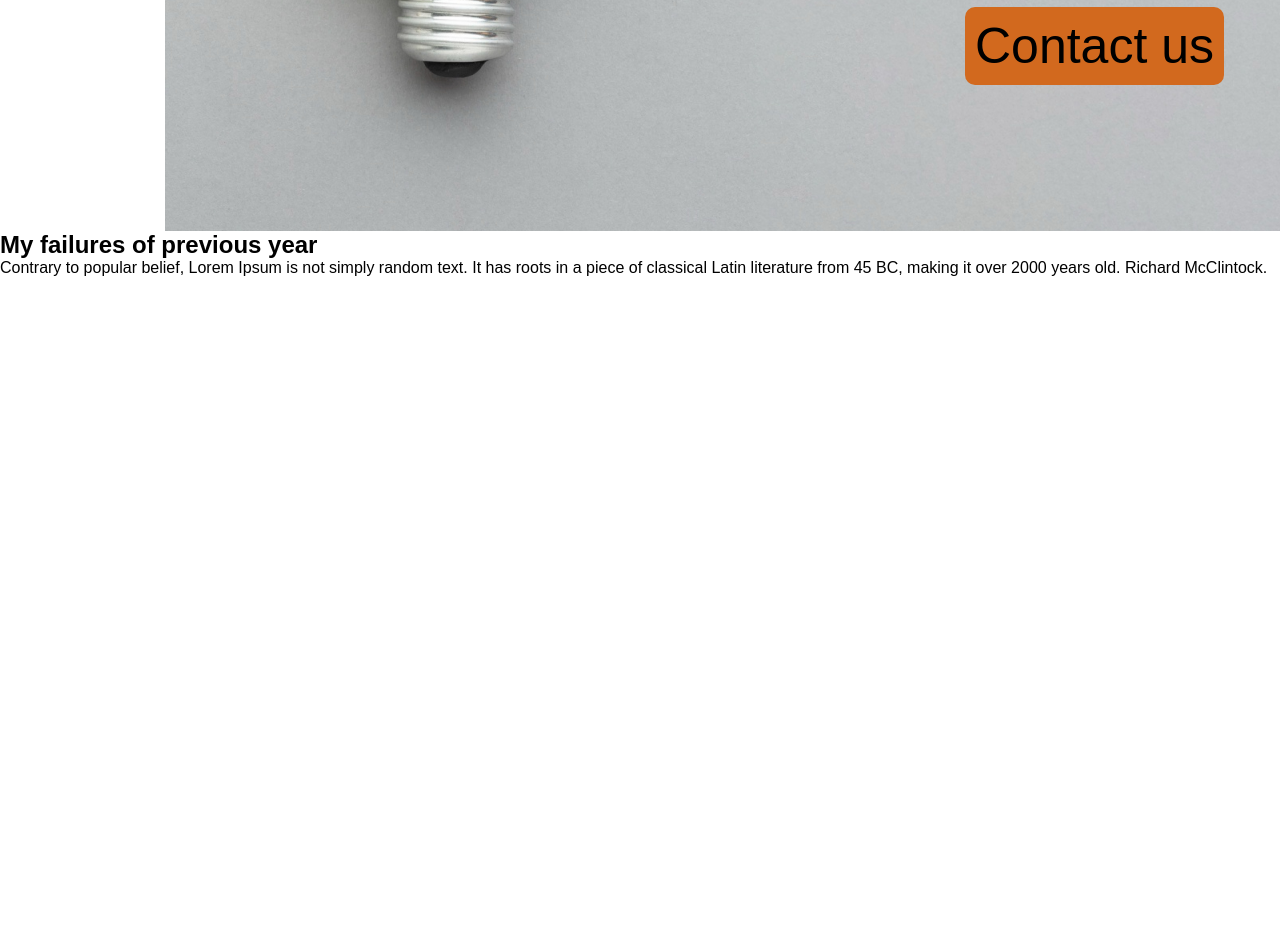
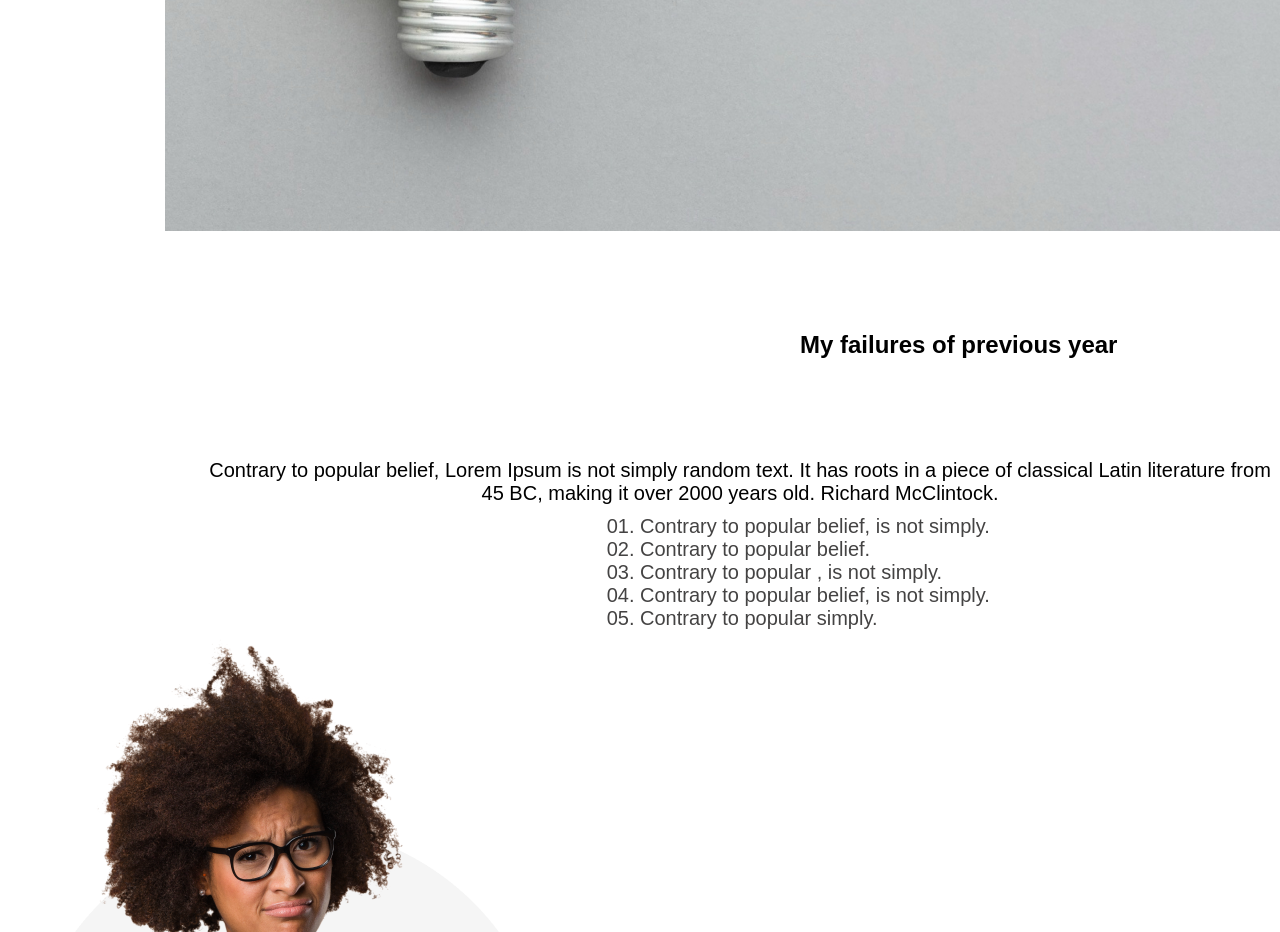
Before and after one commit to Kawsar46/new-mission, a plain HTML site: page index.html in a window 1280 px wide. Shown: the part 708-1640 px from the top of the page. Before the commit the page ends 985 px from the top, so only its background shows below. Drawn offline with Linux system fonts and the light colour scheme.

Commit message:
add section

```diff
--- a/index.html
+++ b/index.html
@@ -27,8 +27,23 @@
             <div>
                 <div>
                  <h2 class="section-title">My failures of previous year</h2>
-                 <p class="section-title">Contrary to popular belief, Lorem Ipsum is not simply random text. It has roots in a piece of classical Latin literature from 45 BC, making it over 2000 years old. Richard McClintock.</p>
+                 <p class="section-sub-title">Contrary to popular belief, Lorem Ipsum is not simply random text. It has roots in a piece of classical Latin literature from 45 BC, making it over 2000 years old. Richard McClintock.</p>
                 </div>
+                <div>
+                    <ul class="list-item">
+                        <li>Contrary to popular belief, is not simply.</li>
+                        <li>Contrary to popular belief.</li>
+                        <li>Contrary to popular , is not simply.</li>
+                        <li>Contrary to popular belief, is not simply.</li>
+                        <li>Contrary to popular simply.</li>
+
+                    </ul>
+                    <img src="images/person.png" alt="">
+                </div>
+                <!--my plan section-->
+                <section class="my-plan">
+                    <h2 class="section-title">My plan</h2>
+                </section>
             </div>
         </section>
     </main>
--- a/styles/new-mision.css
+++ b/styles/new-mision.css
@@ -10,7 +10,8 @@
     text-align: center;
     margin-top: 100px;
     margin-left: 500px;
-    padding: 200px;
+    padding: 50px;
+
 
 
 }
@@ -49,3 +50,34 @@
     align-items:center;
    margin: 0 200px;
 }
+/* section styles */
+.section-title{
+    display: flex;
+    padding: 100px;
+    margin-left: 700px;
+    text-align: center;
+
+
+}
+.section-sub-title{
+    display: block;
+    margin-left: 200px;
+    text-align: center;
+    justify-content: left;
+    font-size: 20px;
+}
+/* list-items */
+.list-item{
+    font-size: 20px;
+    list-style-type: decimal-leading-zero ;
+    display: block;
+    margin-left: 600px;
+    margin-top: 10px;
+    color:  #444343;;
+
+}
+.my-plan{
+    display: flex;
+    font-size: 30px;
+
+}
```
